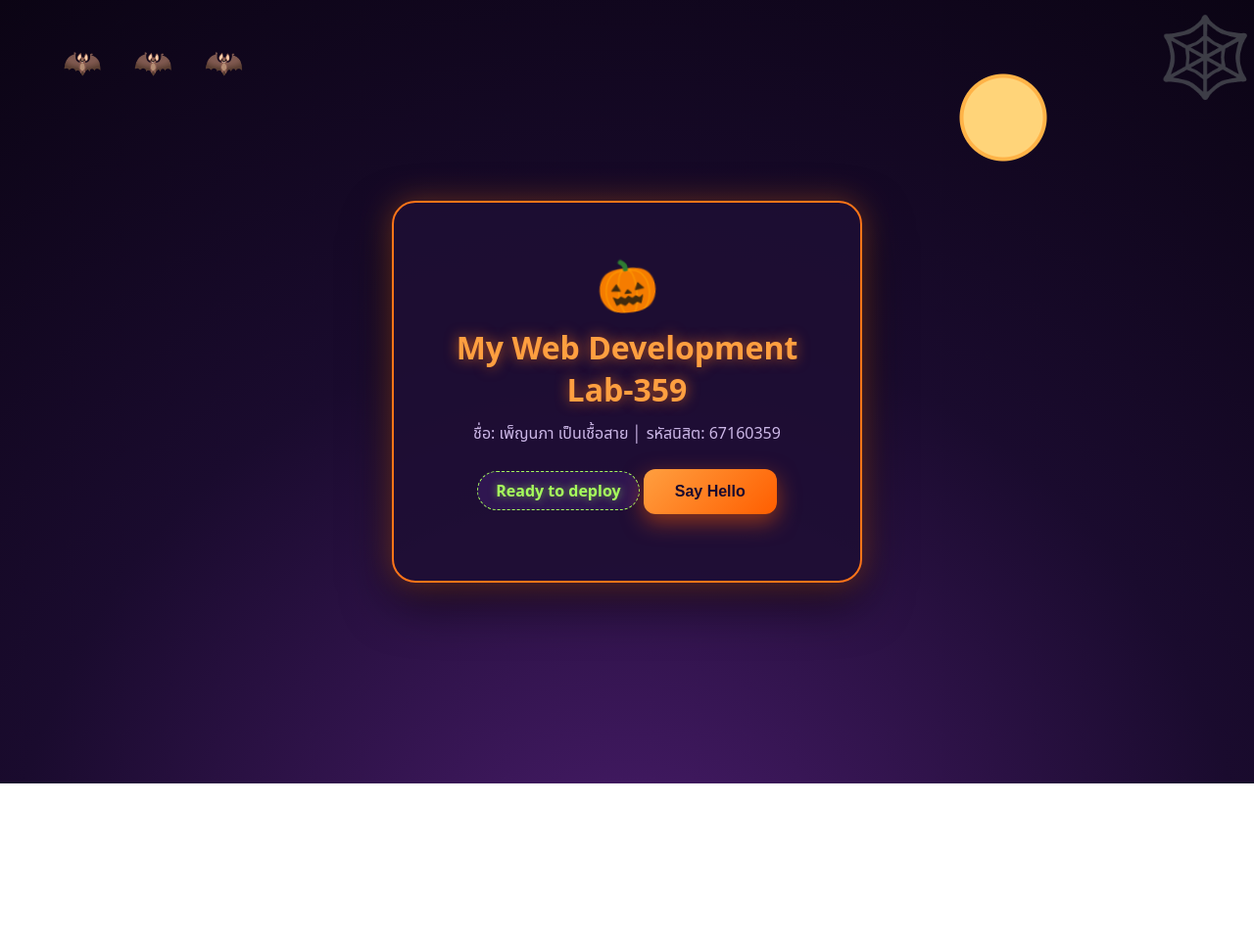
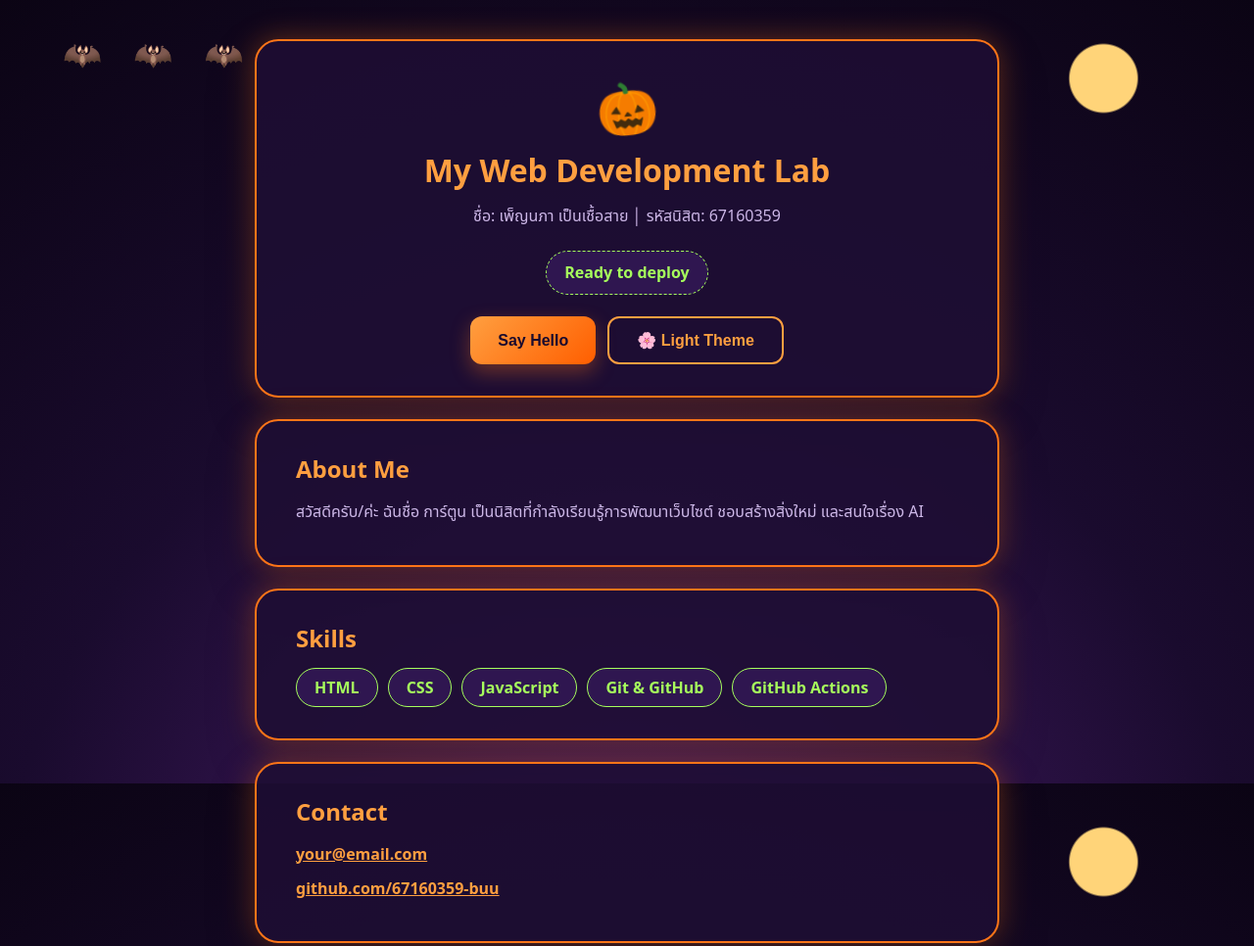
Before and after one commit to 67160359-buu/webdev-actions-lab, a plain HTML site: page index.html in a window 1280 px wide. Shown: the top 966 px of the page at 98% size. Before the commit the page ends 800 px from the top, so only its background shows below. Drawn offline with Linux system fonts and the light colour scheme.

Commit message:
Add sections, theme toggle and file check

```diff
--- a/index.html
+++ b/index.html
@@ -7,12 +7,41 @@
   <link rel="stylesheet" href="style.css">
 </head>
 <body>
-  <main class="card">
-    <h1>My Web Development Lab-359</h1>
-    <p>ชื่อ: เพ็ญนภา เป็นเชื้อสาย │ รหัสนิสิต: 67160359</p>
-    <p id="status">Ready to deploy</p>
-    <button id="helloBtn">Say Hello</button>
-  </main>
+  <div class="container">
+
+    <header class="card hero">
+      <h1>My Web Development Lab</h1>
+      <p>ชื่อ: เพ็ญนภา เป็นเชื้อสาย │ รหัสนิสิต: 67160359</p> <!-- ← แก้ -->
+      <p id="status">Ready to deploy</p>
+      <div class="btn-row">
+        <button id="helloBtn">Say Hello</button>
+        <button id="themeBtn" class="ghost">Toggle Theme</button>
+      </div>
+    </header>
+
+    <section class="card" id="about">
+      <h2>About Me</h2>
+      <p>สวัสดีครับ/ค่ะ ฉันชื่อ การ์ตูน เป็นนิสิตที่กำลังเรียนรู้การพัฒนาเว็บไซต์ ชอบสร้างสิ่งใหม่ และสนใจเรื่อง AI</p> <!-- ← แก้ -->
+    </section>
+
+    <section class="card" id="skills">
+      <h2>Skills</h2>
+      <ul class="chips">
+        <li>HTML</li>
+        <li>CSS</li>
+        <li>JavaScript</li>
+        <li>Git &amp; GitHub</li>
+        <li>GitHub Actions</li>
+      </ul>
+    </section>
+
+    <section class="card" id="contact">
+      <h2>Contact</h2>
+      <p><a href="mailto:your@email.com">your@email.com</a></p> <!-- ← แก้ -->
+      <p><a href="https://github.com/67160359-buu" target="_blank" rel="noopener">github.com/67160359-buu</a></p>
+    </section>
+
+  </div>
   <script src="script.js"></script>
 </body>
 </html>
--- a/script.js
+++ b/script.js
@@ -1,3 +1,25 @@
-document.querySelector('#helloBtn').addEventListener('click', () => {
-  document.querySelector('#status').textContent = 'Hello from GitHub Pages!';
+const status = document.querySelector('#status');
+const helloBtn = document.querySelector('#helloBtn');
+const themeBtn = document.querySelector('#themeBtn');
+
+// ปุ่ม Say Hello
+helloBtn.addEventListener('click', () => {
+  status.textContent = document.body.classList.contains('light')
+    ? 'Hello from GitHub Pages! ✨'
+    : 'Boo! 👻 Happy Halloween from GitHub Pages!';
 });
+
+// ปุ่ม Toggle Theme (จำค่าไว้ในเบราว์เซอร์)
+function applyTheme(isLight) {
+  document.body.classList.toggle('light', isLight);
+  themeBtn.textContent = isLight ? '🎃 Halloween Theme' : '🌸 Light Theme';
+  try { localStorage.setItem('theme', isLight ? 'light' : 'halloween'); } catch (e) {}
+}
+
+themeBtn.addEventListener('click', () => {
+  applyTheme(!document.body.classList.contains('light'));
+});
+
+let saved = null;
+try { saved = localStorage.getItem('theme'); } catch (e) {}
+applyTheme(saved === 'light');
--- a/style.css
+++ b/style.css
@@ -1,24 +1,54 @@
+:root {
+  --bg:
+    radial-gradient(circle at 88% 10%, #ffd479 0 34px, transparent 36px),
+    radial-gradient(circle at 50% 120%, #4b1d6e 0%, #1a0b2e 55%, #0b0414 100%);
+  --text: #f3e9ff;
+  --muted: #cdb8e8;
+  --card: rgba(30, 14, 52, 0.88);
+  --border: #ff7518;
+  --glow: rgba(255, 117, 24, 0.35);
+  --accent: #ff9f40;
+  --accent2: #ff5e00;
+  --btn-text: #1a0b2e;
+  --chip-bg: #2f1650;
+  --chip-border: #a6ff5c;
+  --chip-text: #a6ff5c;
+  --deco: "🦇   🦇      🦇";
+  --mascot: "🎃";
+}
+
+body.light {
+  --bg: linear-gradient(135deg, #e9e2ff 0%, #d6e6ff 50%, #ffe3f1 100%);
+  --text: #2d2a4a;
+  --muted: #5d5a7a;
+  --card: rgba(255, 255, 255, 0.88);
+  --border: #ffffff;
+  --glow: rgba(110, 80, 200, 0.2);
+  --accent: #7c5cdb;
+  --accent2: #ae93eb;
+  --btn-text: #ffffff;
+  --chip-bg: #f1ecff;
+  --chip-border: #ae93eb;
+  --chip-text: #6a4fc9;
+  --deco: "🌸   ✨      🌸";
+  --mascot: "🌙";
+}
+
 * { box-sizing: border-box; }
 
 body {
   font-family: system-ui, "Segoe UI", "Noto Sans Thai", sans-serif;
   margin: 0;
   min-height: 100vh;
-  display: grid;
-  place-items: center;
-  color: #f3e9ff;
-  background:
-    radial-gradient(circle at 80% 15%, #ffd479 0 40px, #ffb347 41px 44px, transparent 45px),
-    radial-gradient(circle at 50% 120%, #4b1d6e 0%, #1a0b2e 55%, #0b0414 100%);
+  color: var(--text);
+  background: var(--bg);
   background-attachment: fixed;
-  overflow-x: hidden;
 }
 
-/* ค้างคาวและฟักทองลอยอยู่มุมจอ */
 body::before {
-  content: "🦇   🦇      🦇";
+  content: var(--deco);
   position: fixed;
-  top: 6%;
+  top: 5%;
   left: 5%;
   font-size: 2rem;
   letter-spacing: 12px;
@@ -26,90 +56,91 @@ body::before {
   pointer-events: none;
 }
 
-body::after {
-  content: "🕸️";
-  position: fixed;
-  top: 0;
-  right: 0;
-  font-size: 5rem;
-  opacity: 0.6;
-  pointer-events: none;
+.container {
+  width: min(760px, calc(100% - 32px));
+  margin: 0 auto;
+  padding: 40px 0 60px;
+  display: grid;
+  gap: 22px;
 }
 
 .card {
-  position: relative;
-  background: rgba(30, 14, 52, 0.88);
-  padding: 48px 56px;
+  background: var(--card);
+  border: 2px solid var(--border);
   border-radius: 24px;
-  border: 2px solid #ff7518;
-  box-shadow:
-    0 0 30px rgba(255, 117, 24, 0.35),
-    0 20px 50px rgba(0, 0, 0, 0.6);
-  text-align: center;
-  max-width: 480px;
-  width: calc(100% - 32px);
-  animation: fadeUp 0.7s ease both;
+  padding: 32px 40px;
+  box-shadow: 0 0 30px var(--glow), 0 20px 50px rgba(0, 0, 0, 0.25);
+  animation: fadeUp 0.6s ease both;
 }
 
-.card::before {
-  content: "🎃";
+.hero { text-align: center; }
+
+.hero::before {
+  content: var(--mascot);
   display: block;
   font-size: 3.2rem;
-  margin-bottom: 8px;
   animation: wobble 2.5s ease-in-out infinite;
 }
 
-h1 {
-  margin: 0 0 12px;
-  font-size: 2rem;
-  color: #ff9f40;
-  text-shadow: 0 0 14px rgba(255, 117, 24, 0.7);
-}
-
-p { margin: 8px 0; color: #cdb8e8; }
+h1 { margin: 8px 0 12px; font-size: 2rem; color: var(--accent); }
+h2 { margin: 0 0 14px; color: var(--accent); }
+p  { margin: 8px 0; color: var(--muted); line-height: 1.7; }
 
 #status {
   display: inline-block;
-  margin: 18px 0 24px;
+  margin: 14px 0 22px;
   padding: 8px 18px;
   border-radius: 999px;
-  background: #2f1650;
-  border: 1px dashed #a6ff5c;
-  color: #a6ff5c;
+  background: var(--chip-bg);
+  border: 1px dashed var(--chip-border);
+  color: var(--chip-text);
   font-weight: 600;
-  text-shadow: 0 0 8px rgba(166, 255, 92, 0.6);
 }
 
+.btn-row { display: flex; gap: 12px; justify-content: center; flex-wrap: wrap; }
+
 button {
-  background: linear-gradient(135deg, #ff9f40, #ff5e00);
-  color: #1a0b2e;
+  background: linear-gradient(135deg, var(--accent), var(--accent2));
+  color: var(--btn-text);
   border: 0;
-  padding: 14px 32px;
+  padding: 13px 28px;
   border-radius: 12px;
   font-size: 1rem;
   font-weight: 700;
   cursor: pointer;
-  box-shadow: 0 8px 22px rgba(255, 94, 0, 0.5);
-  transition: transform 0.2s ease, box-shadow 0.2s ease;
+  box-shadow: 0 8px 20px var(--glow);
+  transition: transform 0.2s ease;
 }
 
-button:hover {
-  transform: translateY(-3px) rotate(-1.5deg);
-  box-shadow: 0 12px 30px rgba(255, 94, 0, 0.75);
+button.ghost {
+  background: transparent;
+  color: var(--accent);
+  border: 2px solid var(--accent);
+  box-shadow: none;
 }
 
-button:active { transform: translateY(0); }
+button:hover { transform: translateY(-3px) rotate(-1.5deg); }
+
+.chips { list-style: none; padding: 0; margin: 0; display: flex; flex-wrap: wrap; gap: 10px; }
+.chips li {
+  padding: 8px 18px;
+  border-radius: 999px;
+  background: var(--chip-bg);
+  border: 1px solid var(--chip-border);
+  color: var(--chip-text);
+  font-weight: 600;
+}
+
+a { color: var(--accent); font-weight: 600; }
 
 @keyframes fadeUp {
   from { opacity: 0; transform: translateY(24px); }
   to   { opacity: 1; transform: translateY(0); }
 }
-
 @keyframes float {
   0%, 100% { transform: translateY(0); }
   50%      { transform: translateY(-14px); }
 }
-
 @keyframes wobble {
   0%, 100% { transform: rotate(-6deg); }
   50%      { transform: rotate(6deg); }
```
